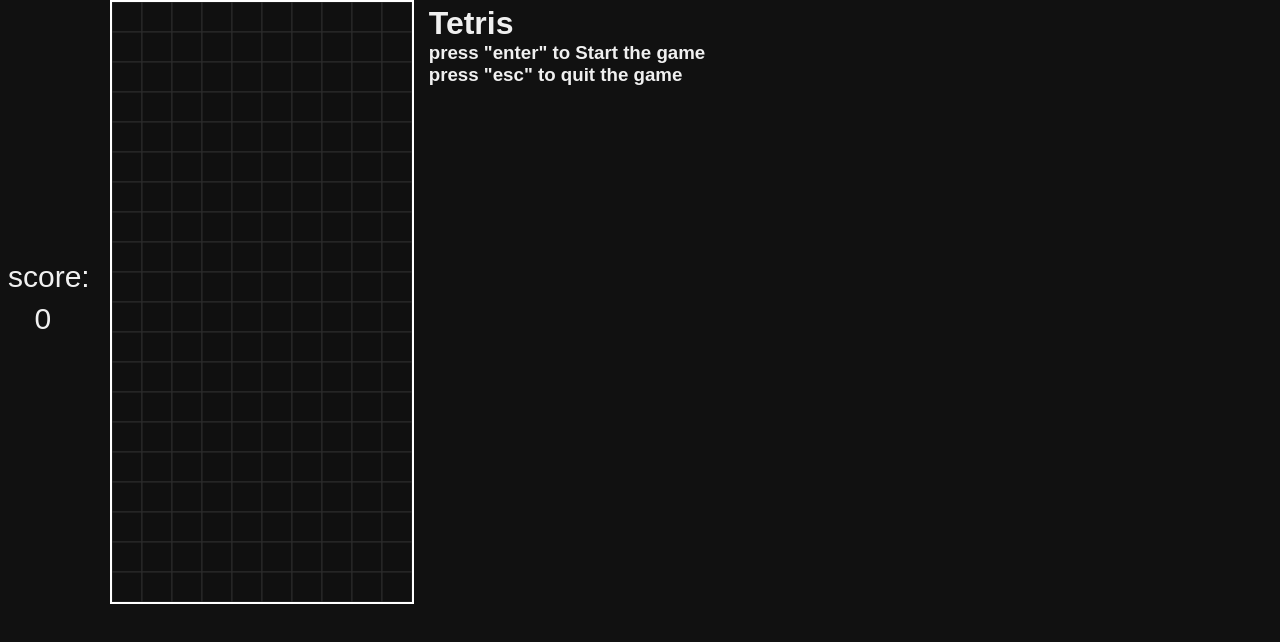
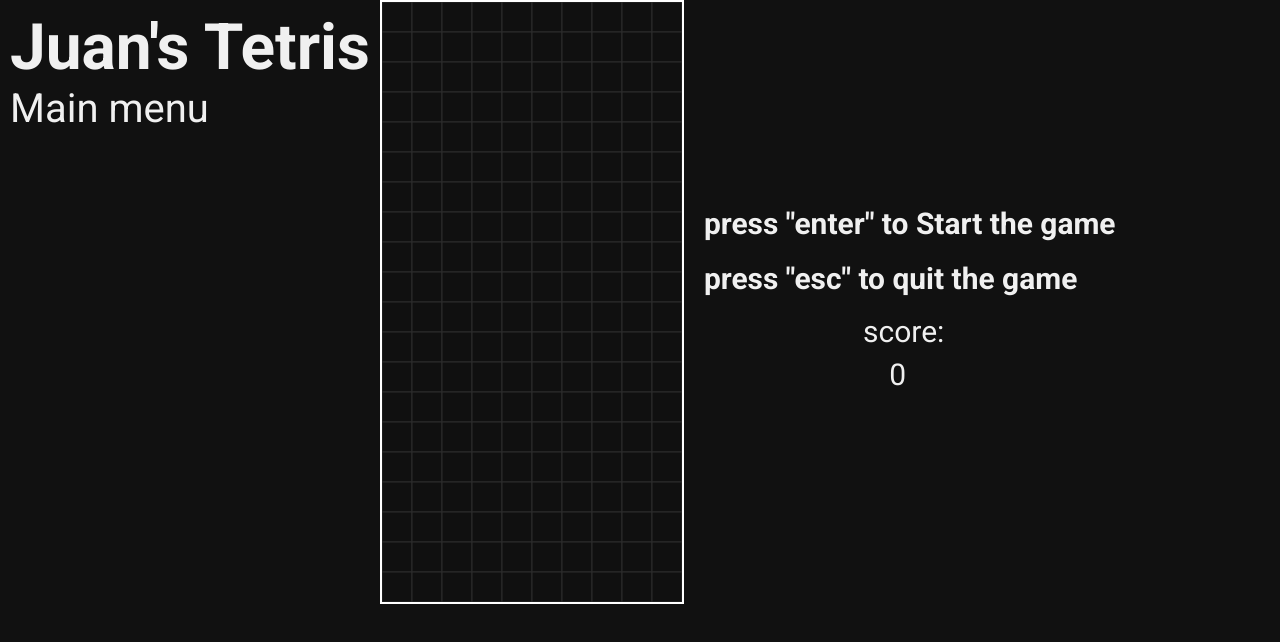
Before and after one commit to juanCruzB73/juan-s_games, a plain HTML site: page views/tetris.html in a window 1280 px wide. Drawn offline with Linux system fonts and the light colour scheme.

Commit message:
juan's games 1.0 completado

```diff
--- a/public/styles/brick_out.css
+++ b/public/styles/brick_out.css
@@ -1,10 +1,16 @@
 *{
     color: beige;
+    font-family: "roboto","sans-serif";
+    text-decoration: none;
+    font-size: 2vw;
 }
 body{
     text-align: center;
     background-color:#111111;
 }
+a{
+    font-size: 5vh;
+}
 header{
     text-align: start;
 }
--- a/public/styles/home.css
+++ b/public/styles/home.css
@@ -2,6 +2,7 @@
     margin: 0px;
     padding: 0px;
     font-family: "Roboto", sans-serif;
+    font-size: 2vw;
 }
 body{
     display: flex;
@@ -10,6 +11,9 @@ body{
     background-color:#111111;
     color: white;
     margin: 15px;
+}
+h1{
+    margin: 10px;
 }
 nav{
     display: flex;
--- a/public/styles/ping_pong.css
+++ b/public/styles/ping_pong.css
@@ -1,7 +1,9 @@
 *{
     margin: 0px;
-    font-family: "Roboto Mono", monospace;
+    font-family: "roboto","sans-serif";
     color: #FFFFFF;
+    text-decoration: none;
+    font-size: 2vw;
 }
 body{
     text-align: center;
@@ -15,8 +17,10 @@ header{
     justify-content: space-between;
     color: "#FFFFFF";
 }
+a{
+    font-size: 5vh;
+}
 canvas{
     border: 1px white solid;
     background-color: #101010;
-    font-family: "Roboto Mono", monospace;
 }
--- a/public/styles/sanke.css
+++ b/public/styles/sanke.css
@@ -2,6 +2,9 @@
     margin: 0px;
     padding: 0px;
     color: azure;
+    font-family: "roboto","sans-serif";
+    text-decoration: none;
+    font-size: 2vw;
 }
 body{
     background-color:#111111;
@@ -22,6 +25,10 @@ h3{
     display: flex;
     align-self: center;
     margin: 10px;
+    font-size: 1vw;
+}
+a{
+    font-size: 5vh;
 }
 canvas{
     margin: 8px;
--- a/public/styles/tetris.css
+++ b/public/styles/tetris.css
@@ -1,18 +1,28 @@
 *{
     margin:0;
-    font-family: "poppins",sans-serif;
+    font-family: "roboto","sans-serif";
+    color: #F0F0F0;
+    text-decoration: none;
 }
 body{
     display: flex;
-    flex-wrap: wrap-reverse;
     background-color:#111111;
 }
 header{
     display: flex;
+    margin: 10px;
     flex-direction: column;
-    margin: 5px;
-    margin-left: 15px;
-    color: #F0F0F0;
+    align-self: flex-start;
+    justify-content: right;
+    max-height: 11vh;
+    font-size: 4vh;
+}
+article{
+    display: flex;
+    margin: 10px;
+    flex-direction: column;
+    align-self: center;
+    font-size: 2vw;
 }
 div{
     display: flex;
@@ -23,7 +33,12 @@ div{
     margin-right: 20px;
     color: #F0F0F0;
 }
+h3{
+    margin: 10px;
+}
+a{
+    font-size: 5vh;
+}
 canvas{
-
     border: 2px solid white;
 }
--- a/scripts/tetris.js
+++ b/scripts/tetris.js
@@ -280,11 +280,14 @@ function Game(x,y,figures){
                     move='';
                 }
                 break;
-            case "Enter":
+            case "Enter" && startGame==false:
                 this.startOver()
                 setBoard(board)
                 break;
             case "Escape":
+                setBoard(board);
+                unDrawFigure(this.x,this.y,this.activeFigure[0]);
+                looser=true;
                 startGame=false
                 break
             case " ":
--- a/views/tetris.html
+++ b/views/tetris.html
@@ -3,18 +3,24 @@
 <head>
     <meta charset="UTF-8">
     <meta name="viewport" content="width=device-width, initial-scale=1.0">
-    <link rel="preconnect" href="https://fonts.gstatic.com">
+    <link rel="preconnect" href="https://fonts.googleapis.com">
+    <link rel="preconnect" href="https://fonts.gstatic.com" crossorigin>
+    <link href="https://fonts.googleapis.com/css2?family=Roboto+Mono:ital,wght@0,100..700;1,100..700&family=Roboto:ital,wght@0,100;0,300;0,400;0,500;0,700;0,900;1,100;1,300;1,400;1,500;1,700;1,900&display=swap" rel="stylesheet">
     <link rel="stylesheet" href="../public/styles/tetris.css">
     <title>Juan's Tetris</title>
 </head>
 <body>
-    <div>score: <div id="score">0</div></div>
+    <header>
+        <h1>Juan's Tetris</h1>
+        <a href="./home.html">Main menu</a>
+    </header>
     <canvas></canvas>
-    <header>
-        <h1>Tetris</h1>
+    <article>
         <h3>press "enter" to Start the game</h3>
         <h3>press "esc" to quit the game</h3>
-    </header>
+        <div>score: <div id="score">0</div></div>
+    </article>
+
     <script src="../scripts/tetris.js"></script>
 </body>
 </html>
```
Also changed, not shown: views/brick_out.html (+6 -2 lines), views/ping_pong.html (+2 -1 lines), views/snake.html (+5 -1 lines).
